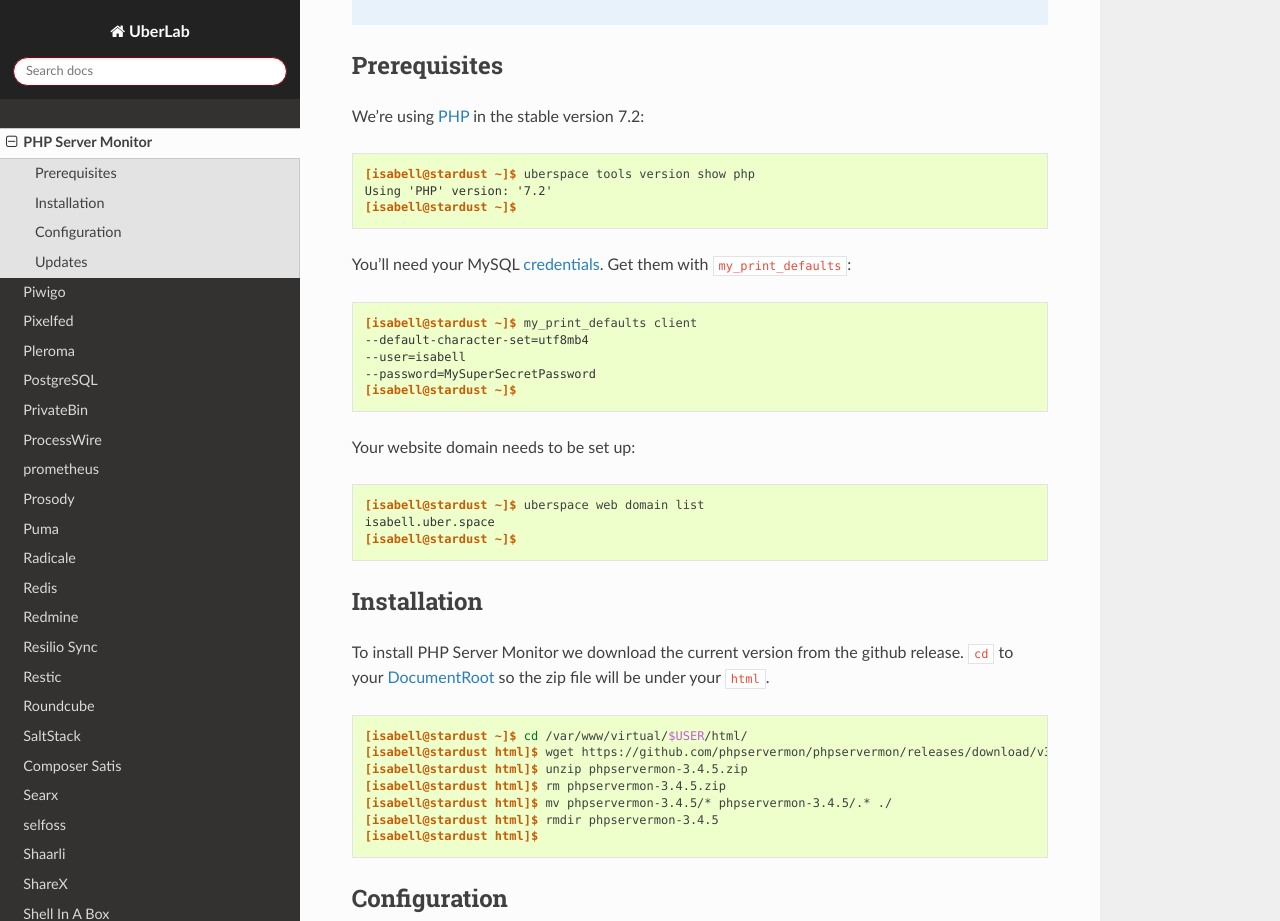
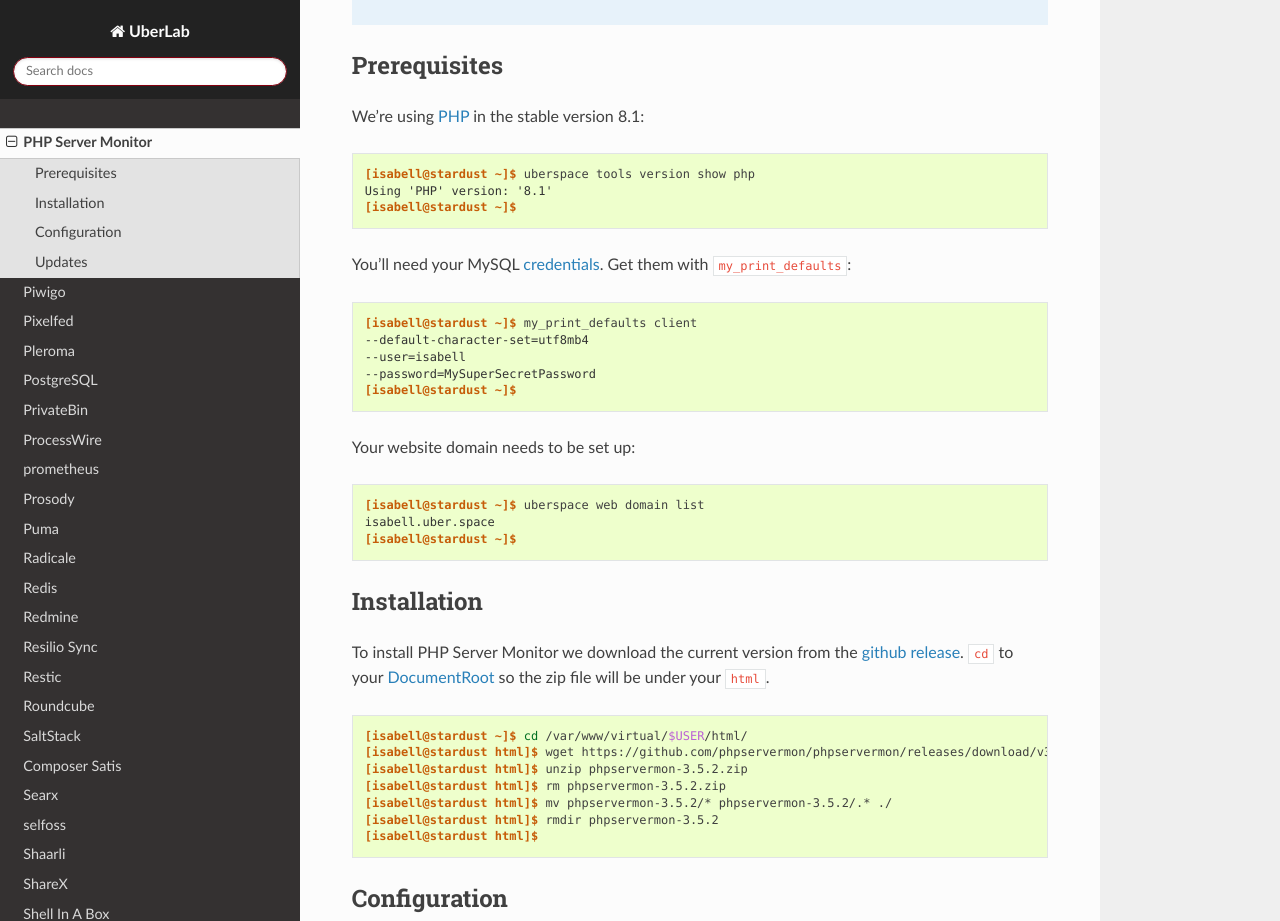
Before and after one commit to Uberspace/lab, a Sphinx documentation site: the page built from source/guide_phpservermonitor.rst, in a window 1280 px wide and 1400 px high, scrolled down 1095 px. Shown: the part 151-1072 px from the top of the window. Built offline with Sphinx 7.4.7 and the Read the Docs theme 2.0.0, drawn with Linux system fonts in a browser that asks for light colours; some of the changed text lies outside the part shown.

Commit message:
Update guide_phpservermonitor.rst
tested with PHP 8.1
Bump versions and update 'tasted with'-line

```diff
--- a/source/guide_phpservermonitor.rst
+++ b/source/guide_phpservermonitor.rst
@@ -31,12 +31,12 @@
 Prerequisites
 =============
 
-We’re using :manual:`PHP <lang-php>` in the stable version 7.2:
+We’re using :manual:`PHP <lang-php>` in the stable version 8.1:
 
 .. code-block:: console
 
  [isabell@stardust ~]$ uberspace tools version show php
- Using 'PHP' version: '7.2'
+ Using 'PHP' version: '8.1'
  [isabell@stardust ~]$
 
 .. include:: includes/my-print-defaults.rst
@@ -48,16 +48,16 @@
 Installation
 ============
 
-To install PHP Server Monitor we download the current version from the github release. ``cd`` to your :manual:`DocumentRoot <web-documentroot>` so the zip file will be under your ``html``.
+To install PHP Server Monitor we download the current version from the `github release`_. ``cd`` to your :manual:`DocumentRoot <web-documentroot>` so the zip file will be under your ``html``.
 
 .. code-block:: console
 
  [isabell@stardust ~]$ cd /var/www/virtual/$USER/html/
- [isabell@stardust html]$ wget https://github.com/phpservermon/phpservermon/releases/download/v3.4.5/phpservermon-3.4.5.zip
- [isabell@stardust html]$ unzip phpservermon-3.4.5.zip
- [isabell@stardust html]$ rm phpservermon-3.4.5.zip
- [isabell@stardust html]$ mv phpservermon-3.4.5/* phpservermon-3.4.5/.* ./
- [isabell@stardust html]$ rmdir phpservermon-3.4.5
+ [isabell@stardust html]$ wget https://github.com/phpservermon/phpservermon/releases/download/v3.5.2/phpservermon-3.5.2.zip
+ [isabell@stardust html]$ unzip phpservermon-3.5.2.zip
+ [isabell@stardust html]$ rm phpservermon-3.5.2.zip
+ [isabell@stardust html]$ mv phpservermon-3.5.2/* phpservermon-3.5.2/.* ./
+ [isabell@stardust html]$ rmdir phpservermon-3.5.2
  [isabell@stardust html]$
 
 Configuration
@@ -108,9 +108,10 @@
 
 .. _PHP Server Monitor: http://www.phpservermonitor.org/
 .. _stable releases: https://github.com/phpservermon/phpservermon/releases
+.. _github release: https://github.com/phpservermon/phpservermon/releases
 
 ----
 
-Tested with PHP Server Monitor v3.4.5 and Uberspace 7.4
+Tested with PHP Server Monitor v3.5.2, PHP 8.1 and Uberspace 7.13.0
 
 .. author_list::
```
